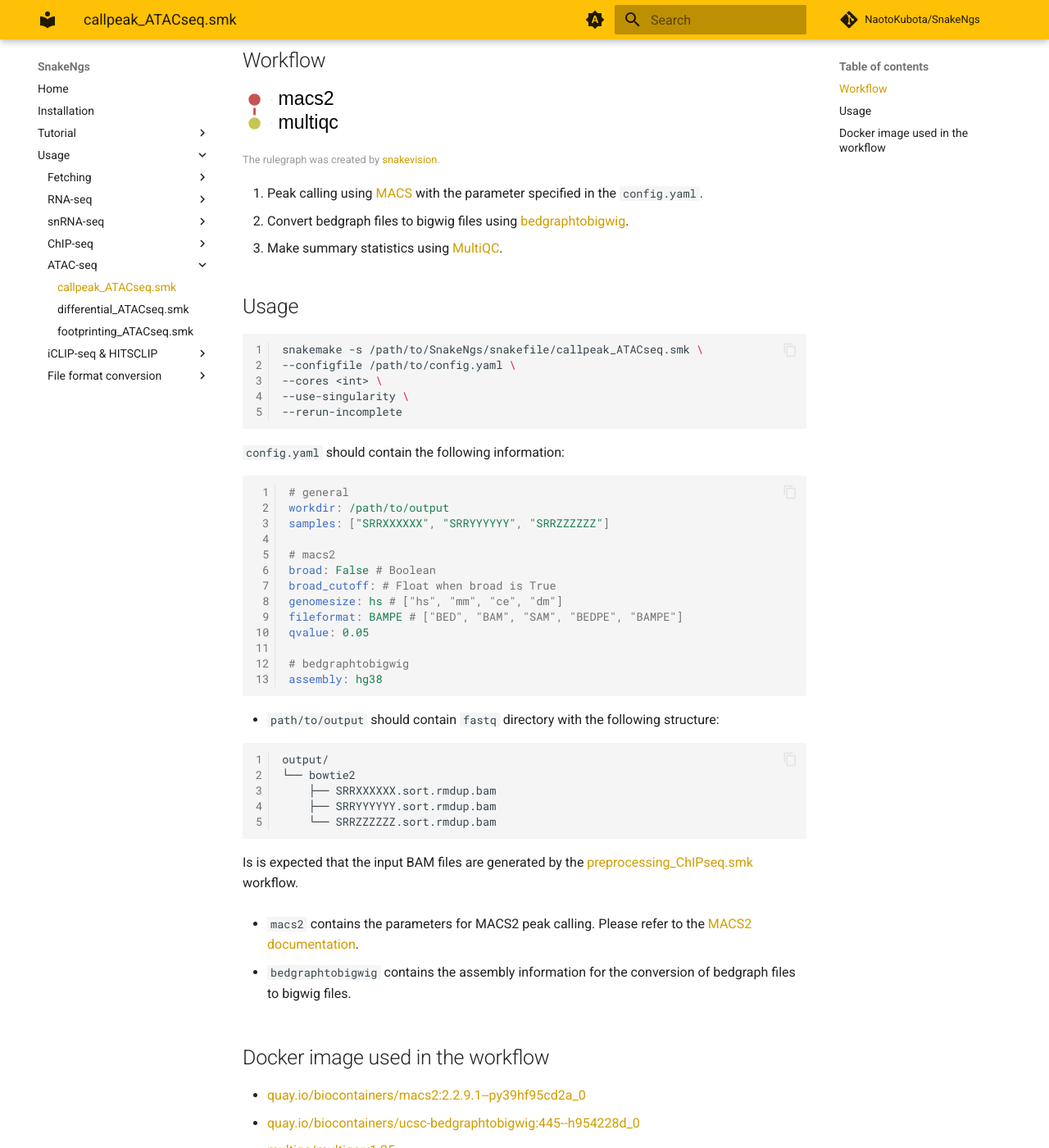
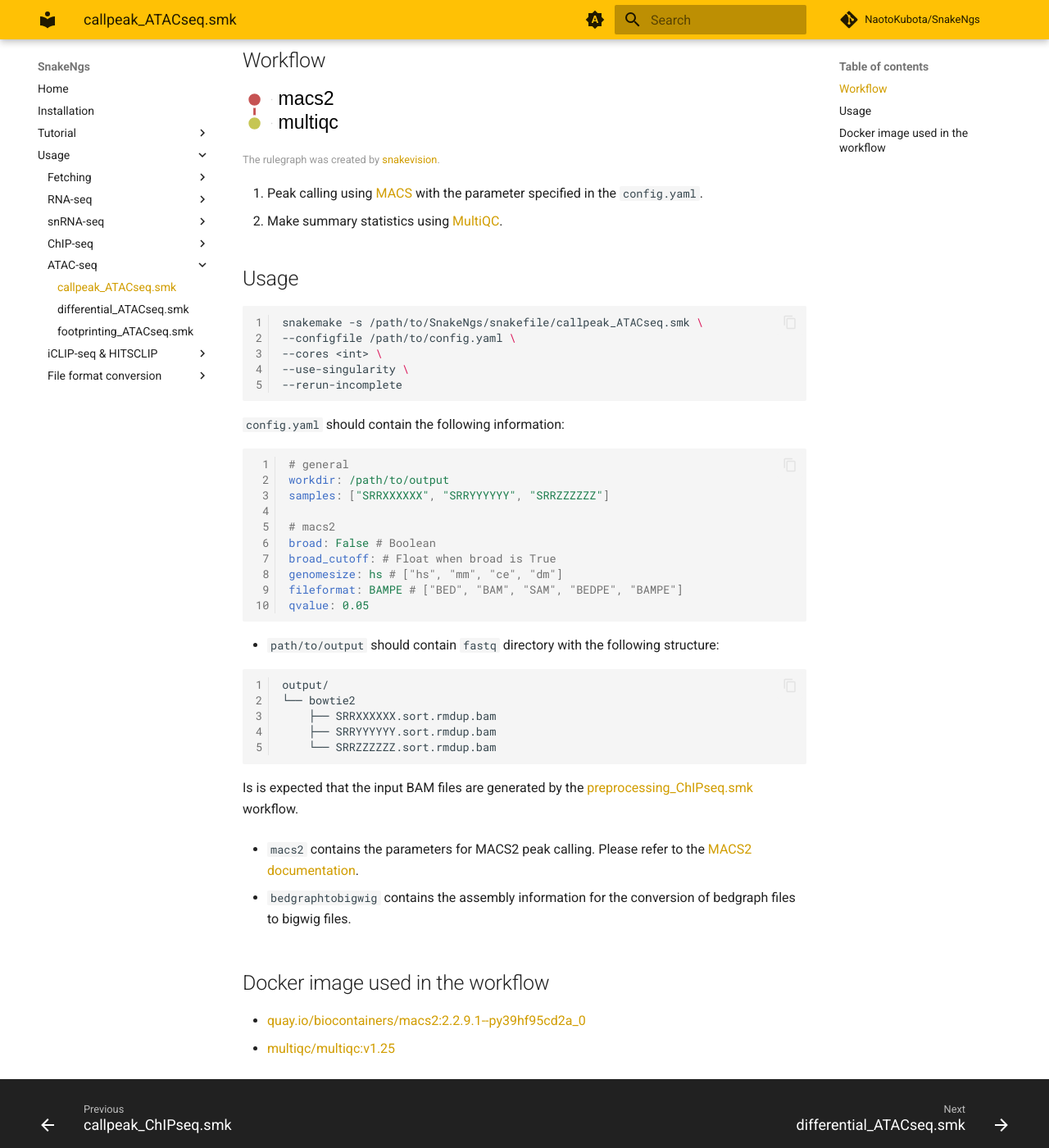
Before and after one commit to NaotoKubota/SnakeNgs, an MkDocs documentation site: the page built from docs/usage/callpeak_ATACseq.md, in a window 1280 px wide and 1400 px high, scrolled down 313 px. Shown: the whole window at 82% size. Built offline with MkDocs 1.6.1 and Material for MkDocs 9.7.7, drawn with Linux system fonts in a browser that asks for light colours; comment, search, counter and statistics services are not loaded.

Commit message:
Remove bedgraphtobigwig step from callpeak_ATACseq documentation

````diff
--- a/docs/usage/callpeak_ATACseq.md
+++ b/docs/usage/callpeak_ATACseq.md
@@ -15,8 +15,7 @@ Snakemake workflow for peak calling of ATAC-seq data.
 <span style="font-size: 0.8em; color: rgba(0, 0, 0, 0.4);">The rulegraph was created by [snakevision](https://github.com/OpenOmics/snakevision).</span>
 
 1. Peak calling using [MACS](https://github.com/macs3-project/MACS) with the parameter specified in the `config.yaml`.
-2. Convert bedgraph files to bigwig files using [bedgraphtobigwig](https://genome.ucsc.edu/goldenPath/help/bigWig.html).
-3. Make summary statistics using [MultiQC](https://multiqc.info/).
+2. Make summary statistics using [MultiQC](https://multiqc.info/).
 
 ## Usage
 
@@ -41,9 +40,6 @@ broad_cutoff: # Float when broad is True
 genomesize: hs # ["hs", "mm", "ce", "dm"]
 fileformat: BAMPE # ["BED", "BAM", "SAM", "BEDPE", "BAMPE"]
 qvalue: 0.05
-
-# bedgraphtobigwig
-assembly: hg38
 ```
 
 - `path/to/output` should contain `fastq` directory with the following structure:
@@ -65,5 +61,4 @@ Is is expected that the input BAM files are generated by the [preprocessing_ChIP
 ## Docker image used in the workflow
 
 - [quay.io/biocontainers/macs2:2.2.9.1--py39hf95cd2a_0](https://quay.io/repository/biocontainers/macs2)
-- [quay.io/biocontainers/ucsc-bedgraphtobigwig:445--h954228d_0](https://quay.io/repository/biocontainers/ucsc-bedgraphtobigwig)
 - [multiqc/multiqc:v1.25](https://hub.docker.com/r/multiqc/multiqc)
````
